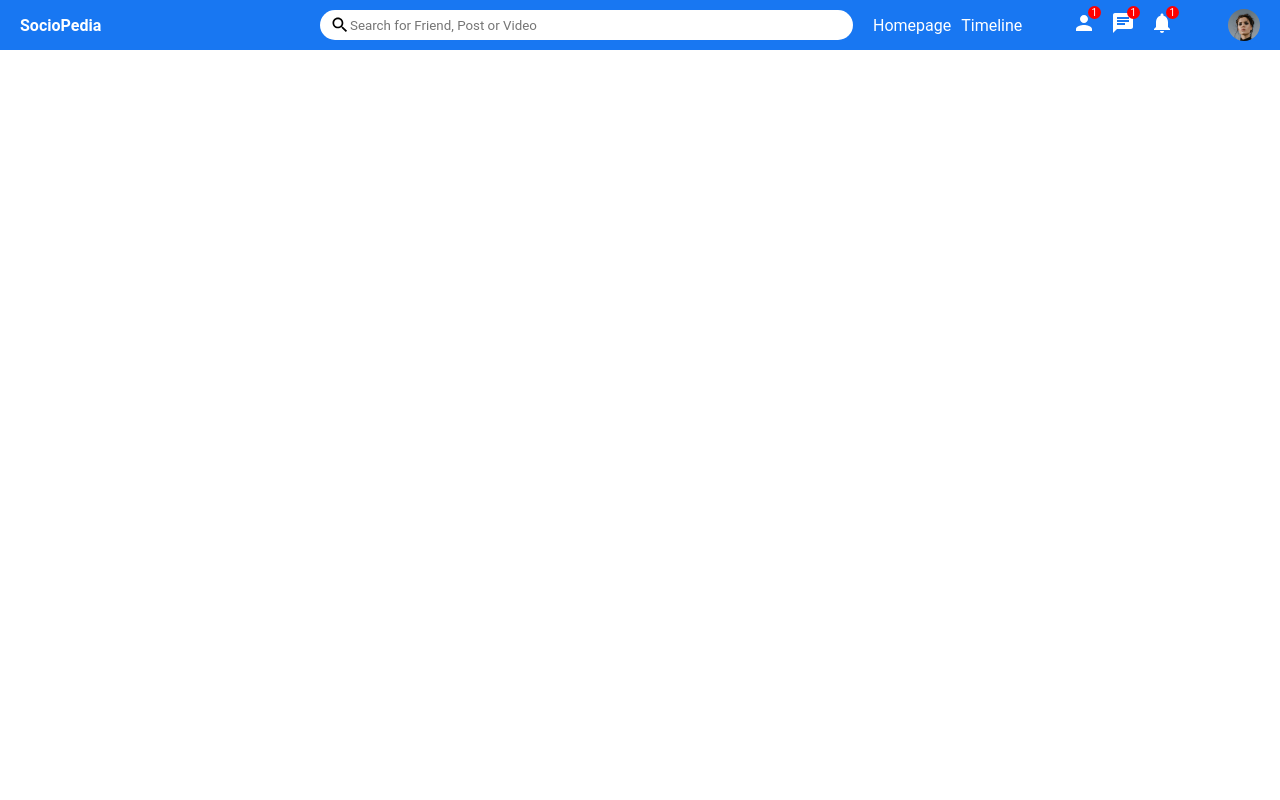
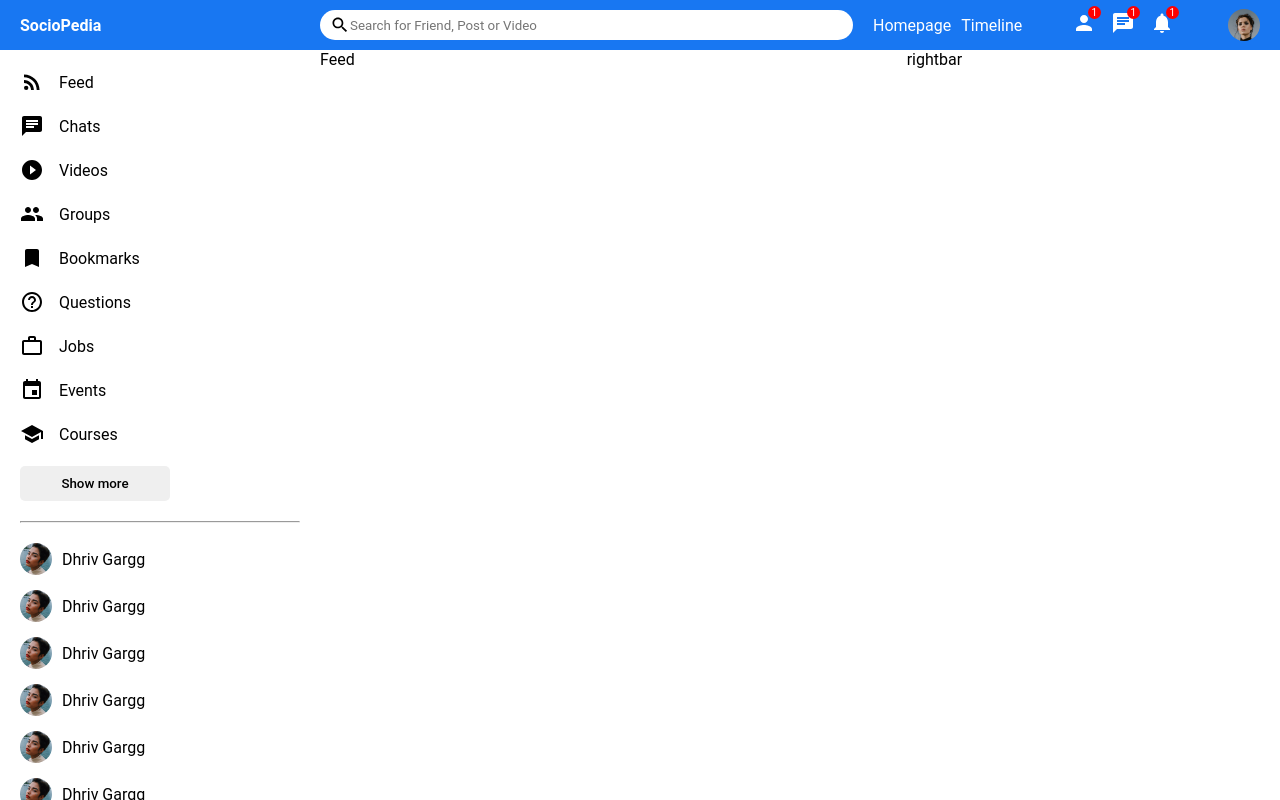
Before and after one commit to DnD-Development/SocioPedia, a React (Create React App) app in the folder client/: page / in a window 1280 px wide. Built offline with nearby package versions, Linux system fonts and the light colour scheme.

Commit message:
Create Sidebar

```diff
--- /dev/null
+++ b/client/src/components/feed/Feed.jsx
@@ -0,0 +1,8 @@
+import React from "react";
+import "./feed.scss";
+
+function Feed() {
+  return <div className="feed">Feed</div>;
+}
+
+export default Feed;
--- /dev/null
+++ b/client/src/components/feed/feed.scss
@@ -0,0 +1,3 @@
+.feed {
+  flex: 5.5;
+}
--- /dev/null
+++ b/client/src/components/rightbar/Rightbar.jsx
@@ -0,0 +1,8 @@
+import React from "react";
+import "./rightbar.scss";
+
+function Rightbar() {
+  return <div className="rightbar">rightbar </div>;
+}
+
+export default Rightbar;
--- /dev/null
+++ b/client/src/components/rightbar/rightbar.scss
@@ -0,0 +1,3 @@
+.rightbar {
+  flex: 3.5;
+}
--- /dev/null
+++ b/client/src/components/sidebar/Sidebar.jsx
@@ -0,0 +1,147 @@
+import React from "react";
+import "./sidebar.scss";
+import {
+  RssFeed,
+  Chat,
+  PlayCircleFilledOutlined,
+  Group,
+  Bookmark,
+  HelpOutline,
+  WorkOutline,
+  Event,
+  School,
+} from "@mui/icons-material";
+
+function Sidebar() {
+  return (
+    <div className="sidebar">
+      <div className="sidebarWrapper">
+        <ul className="sidebarList">
+          <li className="sidebarListItem">
+            <RssFeed className="sidebarIcon" />
+            <span className="sidebarListItemText">Feed</span>
+          </li>
+          <li className="sidebarListItem">
+            <Chat className="sidebarIcon" />
+            <span className="sidebarListItemText">Chats</span>
+          </li>
+          <li className="sidebarListItem">
+            <PlayCircleFilledOutlined className="sidebarIcon" />
+            <span className="sidebarListItemText">Videos</span>
+          </li>
+          <li className="sidebarListItem">
+            <Group className="sidebarIcon" />
+            <span className="sidebarListItemText">Groups</span>
+          </li>
+          <li className="sidebarListItem">
+            <Bookmark className="sidebarIcon" />
+            <span className="sidebarListItemText">Bookmarks</span>
+          </li>
+          <li className="sidebarListItem">
+            <HelpOutline className="sidebarIcon" />
+            <span className="sidebarListItemText">Questions</span>
+          </li>
+          <li className="sidebarListItem">
+            <WorkOutline className="sidebarIcon" />
+            <span className="sidebarListItemText">Jobs</span>
+          </li>
+          <li className="sidebarListItem">
+            <Event className="sidebarIcon" />
+            <span className="sidebarListItemText">Events</span>
+          </li>
+          <li className="sidebarListItem">
+            <School className="sidebarIcon" />
+            <span className="sidebarListItemText">Courses</span>
+          </li>
+        </ul>
+
+        <button className="sidebarButton">Show more</button>
+        <hr className="sidebarHr" />
+        <ul className="sidebarFriendList">
+          <li className="sidebarFriend">
+            <img
+              src="./assets/person/4.jpeg"
+              alt=""
+              className="sidebarFriendImg"
+            />
+            <span className="sidebarFriendName">Dhriv Gargg</span>
+          </li>
+          <li className="sidebarFriend">
+            <img
+              src="./assets/person/4.jpeg"
+              alt=""
+              className="sidebarFriendImg"
+            />
+            <span className="sidebarFriendName">Dhriv Gargg</span>
+          </li>
+          <li className="sidebarFriend">
+            <img
+              src="./assets/person/4.jpeg"
+              alt=""
+              className="sidebarFriendImg"
+            />
+            <span className="sidebarFriendName">Dhriv Gargg</span>
+          </li>
+          <li className="sidebarFriend">
+            <img
+              src="./assets/person/4.jpeg"
+              alt=""
+              className="sidebarFriendImg"
+            />
+            <span className="sidebarFriendName">Dhriv Gargg</span>
+          </li>
+          <li className="sidebarFriend">
+            <img
+              src="./assets/person/4.jpeg"
+              alt=""
+              className="sidebarFriendImg"
+            />
+            <span className="sidebarFriendName">Dhriv Gargg</span>
+          </li>
+          <li className="sidebarFriend">
+            <img
+              src="./assets/person/4.jpeg"
+              alt=""
+              className="sidebarFriendImg"
+            />
+            <span className="sidebarFriendName">Dhriv Gargg</span>
+          </li>
+          <li className="sidebarFriend">
+            <img
+              src="./assets/person/4.jpeg"
+              alt=""
+              className="sidebarFriendImg"
+            />
+            <span className="sidebarFriendName">Dhriv Gargg</span>
+          </li>
+          <li className="sidebarFriend">
+            <img
+              src="./assets/person/4.jpeg"
+              alt=""
+              className="sidebarFriendImg"
+            />
+            <span className="sidebarFriendName">Dhriv Gargg</span>
+          </li>
+          <li className="sidebarFriend">
+            <img
+              src="./assets/person/4.jpeg"
+              alt=""
+              className="sidebarFriendImg"
+            />
+            <span className="sidebarFriendName">Dhriv Gargg</span>
+          </li>
+          <li className="sidebarFriend">
+            <img
+              src="./assets/person/4.jpeg"
+              alt=""
+              className="sidebarFriendImg"
+            />
+            <span className="sidebarFriendName">Dhriv Gargg</span>
+          </li>
+        </ul>
+      </div>
+    </div>
+  );
+}
+
+export default Sidebar;
--- /dev/null
+++ b/client/src/components/sidebar/sidebar.scss
@@ -0,0 +1,73 @@
+::-webkit-scrollbar {
+  width: 10px;
+}
+::-webkit-scrollbar-track {
+  background-color: #f1f1f1;
+  width: 50px;
+}
+::-webkit-scrollbar-thumb {
+  background-color: #b3b3b3;
+  //   border-radius: 5px;
+}
+::-webkit-scrollbar-thumb:hover {
+  background: #c3c3c3;
+}
+
+.sidebar {
+  flex: 3;
+  height: calc(100vh - 50px);
+  overflow-y: scroll;
+
+  .sidebarWrapper {
+    padding: 20px;
+
+    .sidebarList {
+      padding: 0;
+      margin: 0;
+      list-style: none;
+
+      .sidebarListItem {
+        display: flex;
+        align-items: center;
+        margin-bottom: 20px;
+
+        .sidebarIcon {
+          margin-right: 15px;
+        }
+      }
+    }
+
+    .sidebarButton {
+      width: 150px;
+      border: 0;
+      padding: 10px;
+      border-radius: 5px;
+      font-weight: 500;
+      cursor: pointer;
+    }
+
+    .sidebarHr {
+      margin: 20px 0px;
+    }
+
+    .sidebarFriendList {
+      padding: 0;
+      margin: 0;
+      list-style: none;
+
+      .sidebarFriend {
+        display: flex;
+        align-items: center;
+        margin-bottom: 15px;
+
+        .sidebarFriendImg {
+          width: 32px;
+          height: 32px;
+          border-radius: 50%;
+          object-fit: cover;
+          margin-right: 10px;
+        }
+      }
+    }
+  }
+}
--- a/client/src/components/topbar/topbar.css
+++ b/client/src/components/topbar/topbar.css
@@ -41,6 +41,7 @@
 .searchInput {
   border: none;
   width: 70%;
+  display: flex;
 }
 
 .searchInput:focus {
@@ -85,7 +86,6 @@
   justify-content: center;
   font-size: 10px;
 }
-
 .topbarImg {
   width: 32px;
   height: 32px;
--- a/client/src/pages/home/Home.jsx
+++ b/client/src/pages/home/Home.jsx
@@ -1,8 +1,21 @@
 import React from "react";
+import Feed from "../../components/feed/Feed";
+import Rightbar from "../../components/rightbar/Rightbar";
+import Sidebar from "../../components/sidebar/Sidebar";
 import Topbar from "../../components/topbar/Topbar";
+import "./home.scss";
 
 function Home() {
-  return <Topbar />;
+  return (
+    <>
+      <Topbar />
+      <div className="homeContainer">
+        <Sidebar />
+        <Feed />
+        <Rightbar />
+      </div>
+    </>
+  );
 }
 
 export default Home;
--- /dev/null
+++ b/client/src/pages/home/home.scss
@@ -0,0 +1,7 @@
+.homeContainer {
+  display: flex;
+  width: 100%;
+
+  .sidebar {
+  }
+}
```
Also changed, not shown: client/src/pages/home/home.css (deleted), 2 other files (tests, documents, lock files or other folders).
